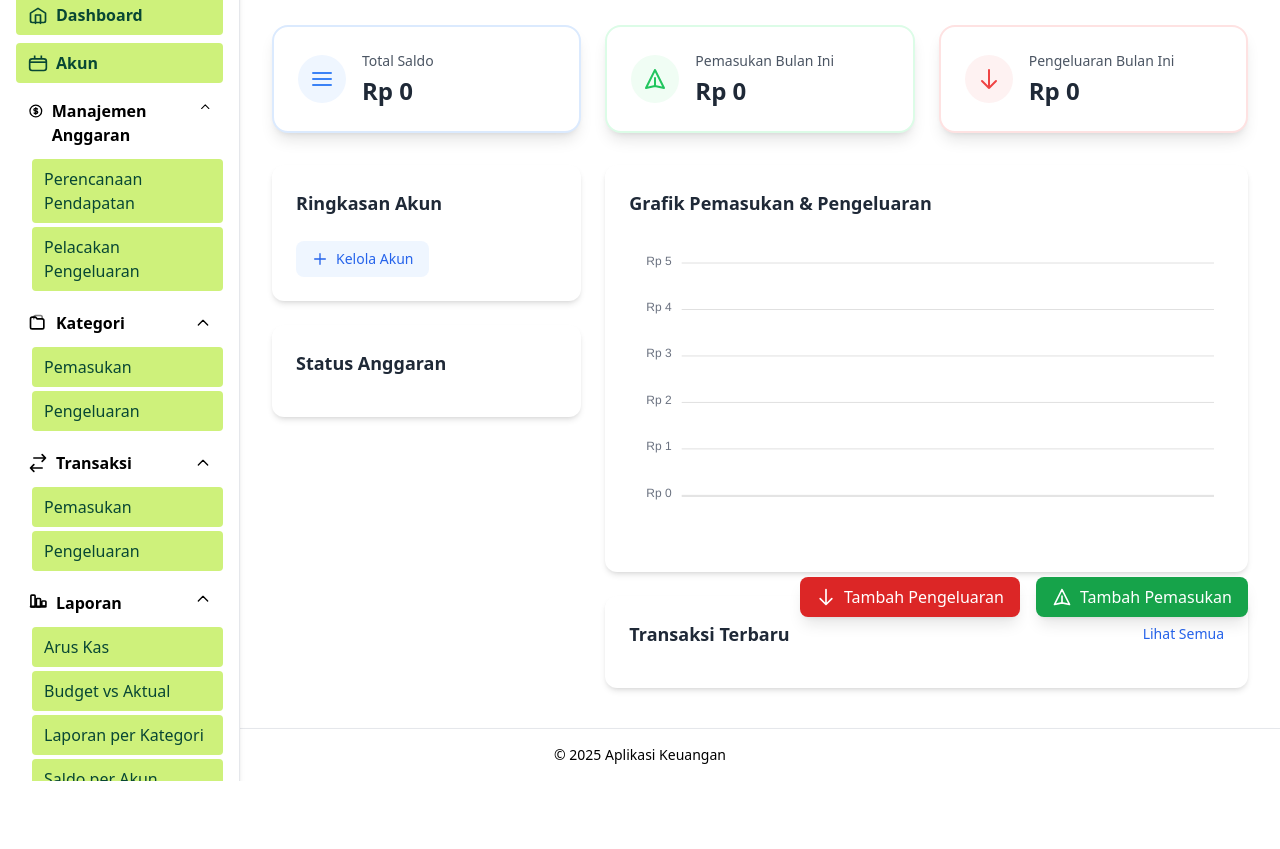
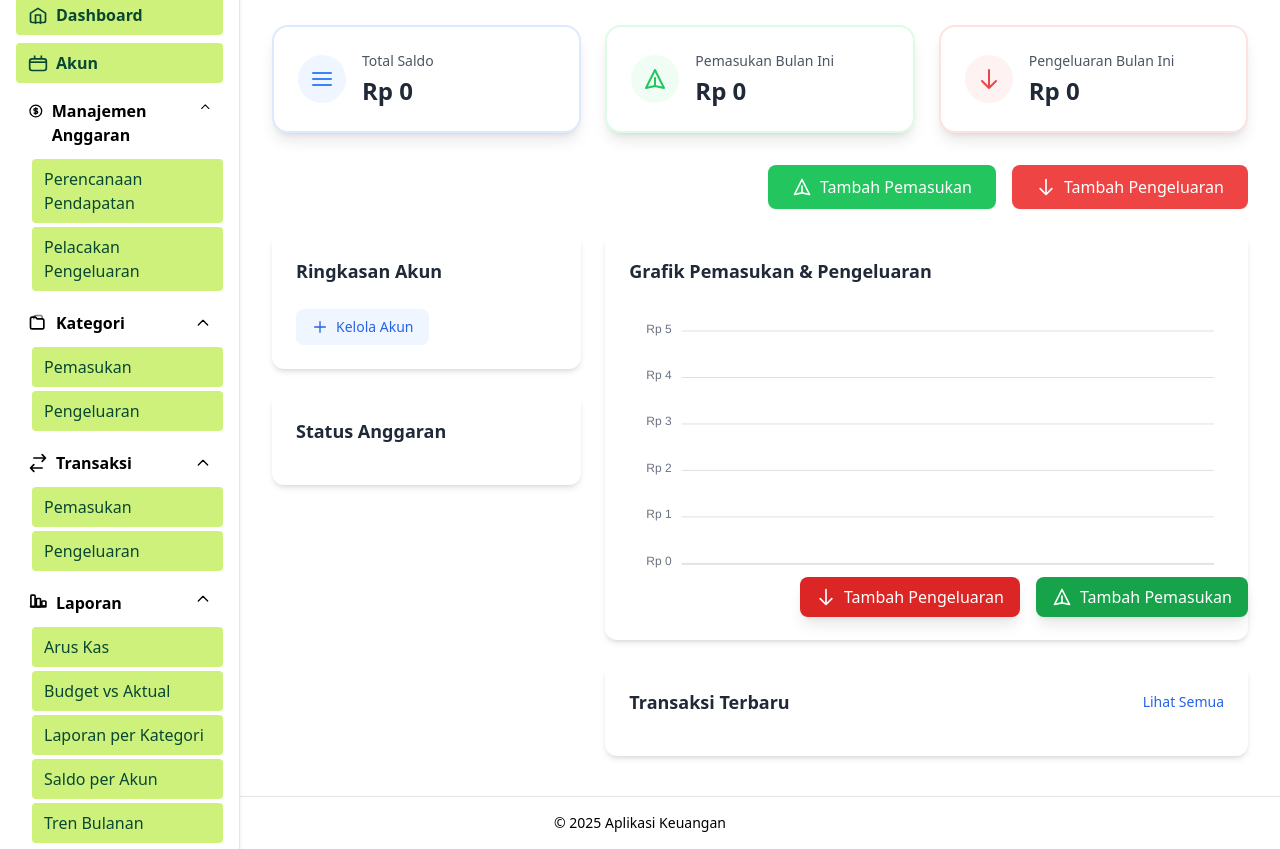
Before and after one commit to choerulram/Aplikasi-Keuangan, a CodeIgniter 4 app: the page made by app/Views/Dashboard/index.php in a window 1280 px wide. Shown: the part 151-1000 px from the top of the page. Before the commit the page ends 932 px from the top, so only its background shows below. Run offline with PHP 8.4 and a stand-in for CodeIgniter, Linux system fonts and the light colour scheme; the template is opened without the code that fills it, so the values that code supplies are empty; some libraries are stand-ins or nearby versions.

Commit message:
style(dashboard): adjust button layout for mobile UI

```diff
--- a/app/Views/Dashboard/index.php
+++ b/app/Views/Dashboard/index.php
@@ -1,5 +1,36 @@
 <?= $this->extend('layouts/app') ?>
 <?= $this->section('content') ?>
+
+<!-- Mobile Action Buttons -->
+<div class="fixed bottom-6 right-6 flex flex-col gap-3 z-40 md:hidden">
+    <div x-data="{ open: false }" class="relative">
+        <!-- Main FAB Button -->
+        <button @click="open = !open" class="w-14 h-14 flex items-center justify-center rounded-full bg-main text-white shadow-lg hover:bg-main/90 transition-all transform hover:scale-105">
+            <svg class="w-6 h-6" fill="none" stroke="currentColor" viewBox="0 0 24 24">
+                <path stroke-linecap="round" stroke-linejoin="round" stroke-width="2" d="M12 6v6m0 0v6m0-6h6m-6 0H6"></path>
+            </svg>
+        </button>
+
+        <!-- Action Buttons -->
+        <div x-show="open" @click.away="open = false" class="absolute bottom-16 right-0 flex flex-col gap-3 items-end">
+            <!-- Tambah Pemasukan -->
+            <a href="/transactions/income" class="flex items-center gap-2 px-4 py-2.5 bg-green-500 text-white rounded-lg shadow-md hover:bg-green-600 transition-all transform hover:scale-105 whitespace-nowrap text-sm">
+                <svg class="w-5 h-5" fill="none" stroke="currentColor" viewBox="0 0 24 24">
+                    <path stroke-linecap="round" stroke-linejoin="round" stroke-width="2" d="M12 19l9 2-9-18-9 18 9-2zm0 0v-8"></path>
+                </svg>
+                <span>Tambah Pemasukan</span>
+            </a>
+
+            <!-- Tambah Pengeluaran -->
+            <a href="/transactions/expense" class="flex items-center gap-2 px-4 py-2.5 bg-red-500 text-white rounded-lg shadow-md hover:bg-red-600 transition-all transform hover:scale-105 whitespace-nowrap text-sm">
+                <svg class="w-5 h-5" fill="none" stroke="currentColor" viewBox="0 0 24 24">
+                    <path stroke-linecap="round" stroke-linejoin="round" stroke-width="2" d="M19 14l-7 7m0 0l-7-7m7 7V3"></path>
+                </svg>
+                <span>Tambah Pengeluaran</span>
+            </a>
+        </div>
+    </div>
+</div>
 
 <!-- Header Welcome -->
 <div class="flex justify-between items-center mb-6">
@@ -58,6 +89,22 @@
             </div>
         </div>
     </div>
+</div>
+
+<!-- Desktop Action Buttons -->
+<div class="hidden md:flex justify-end gap-4 mb-6">
+    <a href="/transactions/income" class="inline-flex items-center gap-2 px-6 py-2.5 bg-green-500 text-white rounded-lg hover:bg-green-600 transition-colors shadow-sm hover:shadow">
+        <svg class="w-5 h-5" fill="none" stroke="currentColor" viewBox="0 0 24 24">
+            <path stroke-linecap="round" stroke-linejoin="round" stroke-width="2" d="M12 19l9 2-9-18-9 18 9-2zm0 0v-8"></path>
+        </svg>
+        Tambah Pemasukan
+    </a>
+    <a href="/transactions/expense" class="inline-flex items-center gap-2 px-6 py-2.5 bg-red-500 text-white rounded-lg hover:bg-red-600 transition-colors shadow-sm hover:shadow">
+        <svg class="w-5 h-5" fill="none" stroke="currentColor" viewBox="0 0 24 24">
+            <path stroke-linecap="round" stroke-linejoin="round" stroke-width="2" d="M19 14l-7 7m0 0l-7-7m7 7V3"></path>
+        </svg>
+        Tambah Pengeluaran
+    </a>
 </div>
 
 <!-- Main Content Grid -->
```
Also changed, not shown: public/css/app.css.
